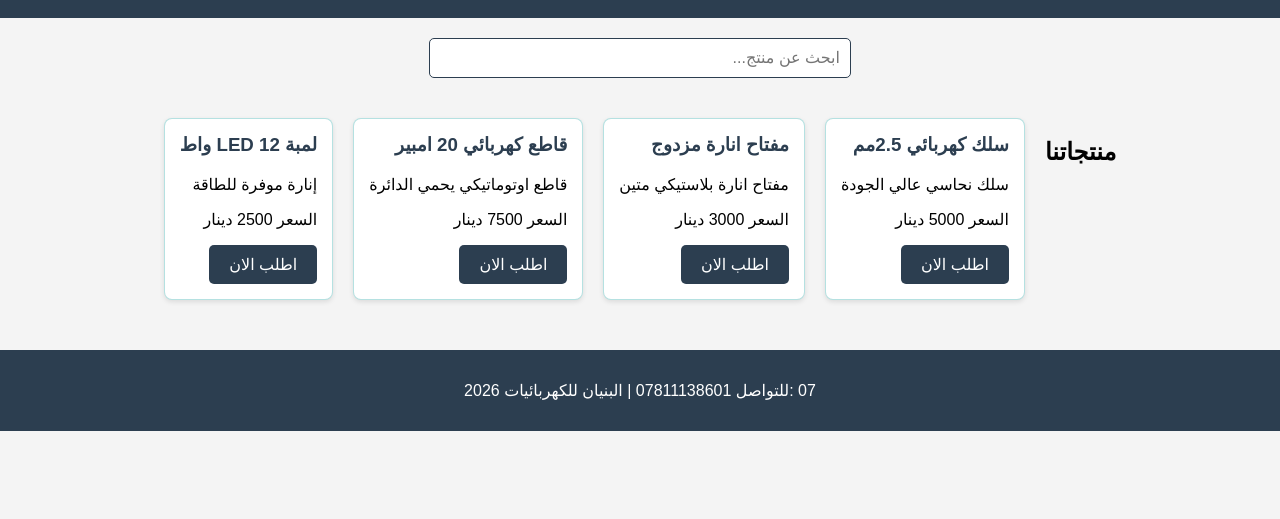
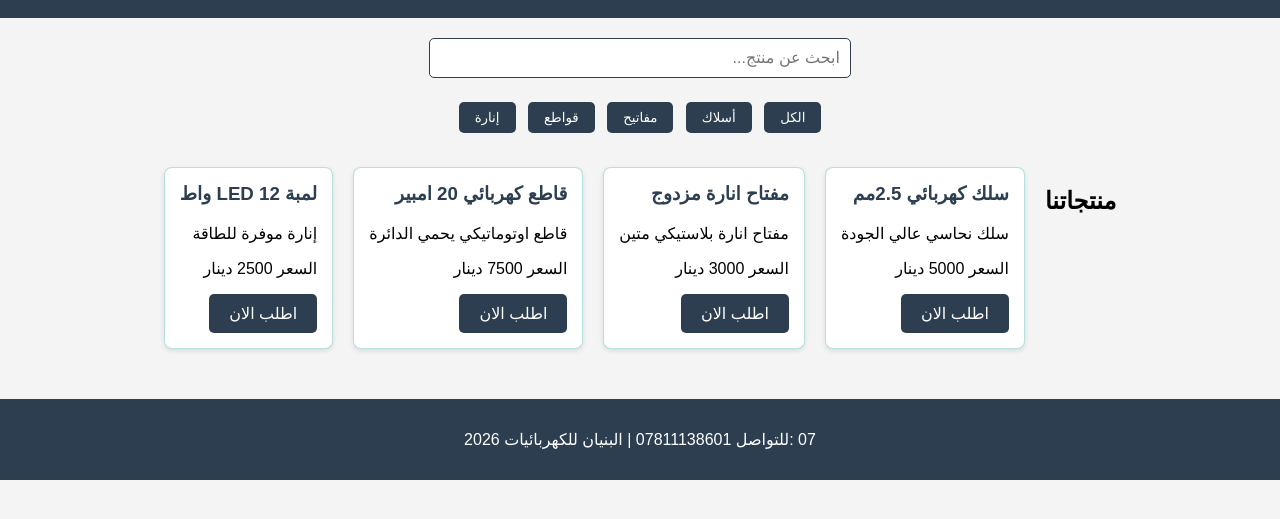
Before and after one commit to melakalmohmeed41-jpg/al-bunyan, a plain HTML site: page index.html in a window 1280 px wide. Shown: the part 125-644 px from the top of the page. Drawn offline with Linux system fonts and the light colour scheme.

Commit message:
Add categories

```diff
--- a/index.html
+++ b/index.html
@@ -16,7 +16,14 @@
           </nav>
     </header>
 
-    <input type="text" id="search-input" placeholder="ابحث عن منتج...">
+    <input type="text" id="search-input" placeholder="ابحث عن منتج..." autocomplete="off">
+    <div id="categories">
+  <button data-category="الكل">الكل</button>
+  <button data-category="أسلاك">أسلاك</button>
+  <button data-category="مفاتيح">مفاتيح</button>
+  <button data-category="قواطع">قواطع</button>
+  <button data-category="إنارة">إنارة</button>
+</div>
 
     <main id="products-container">
 
--- a/script.js
+++ b/script.js
@@ -1,12 +1,13 @@
 console.log("Al-Bunyan website loaded");
 
-const phone = "964XXXXXXXXXX"; // 9647811138601
+const phone = "9647811138601"; // 9647811138601
 
 const products = [
-  { id: 1, name: "سلك كهربائي 2.5مم", description: "سلك نحاسي عالي الجودة", price: 5000 },
-  { id: 2, name: "مفتاح انارة مزدوج", description: "مفتاح انارة بلاستيكي متين", price: 3000 },
-  { id: 3, name: "قاطع كهربائي 20 امبير", description: "قاطع اوتوماتيكي يحمي الدائرة", price: 7500 },
-  { id: 4, name: "لمبة LED 12 واط", description: "إنارة موفرة للطاقة", price: 2500 }
+  { id: 1, name: "سلك كهربائي 2.5مم", description: "سلك نحاسي عالي الجودة", price: 5000 ,  category: "أسلاك" },
+  { id: 2, name: "مفتاح انارة مزدوج", description: "مفتاح انارة بلاستيكي متين", price: 3000 , category: "مفاتيح" },
+  { id: 3, name: "قاطع كهربائي 20 امبير", description: "قاطع اوتوماتيكي يحمي الدائرة", price: 7500, category: "قواطع"   },
+  { id: 4, name: "لمبة LED 12 واط", description: "إنارة موفرة للطاقة", price: 2500 , category: "إنارة" }
+
 ];
 
 function renderProducts(list) {
@@ -32,12 +33,24 @@ function renderProducts(list) {
 
 renderProducts(products);
 
+let selectedCategory = "الكل";
+
 const searchInput = document.getElementById("search-input");
 
-searchInput.addEventListener("input", function () {
+function applyFilters() {
   const text = searchInput.value.trim();
   const filtered = products.filter(function (product) {
-    return product.name.includes(text);
+    const matchesText = product.name.includes(text);
+    const matchesCategory = selectedCategory === "الكل" || product.category === selectedCategory;
+    return matchesText && matchesCategory;
   });
   renderProducts(filtered);
+}
+
+searchInput.addEventListener("input", applyFilters);
+document.querySelectorAll("#categories button").forEach(function (btn) {
+  btn.addEventListener("click", function () {
+    selectedCategory = btn.dataset.category;
+    applyFilters();
+  });
 });
--- a/style.css
+++ b/style.css
@@ -100,3 +100,17 @@ nav a {
 .order-btn:hover {
   background-color: #34495e;
 }
+#categories {
+  text-align: center;
+  margin-bottom: 10px;
+}
+
+#categories button {
+  background-color: #2c3e50;
+  color: white;
+  border: none;
+  padding: 8px 16px;
+  margin: 4px;
+  border-radius: 5px;
+  cursor: pointer;
+}
```
